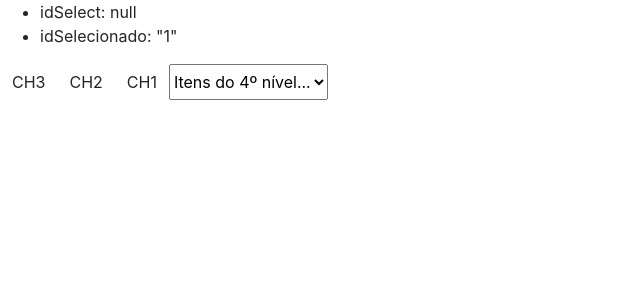
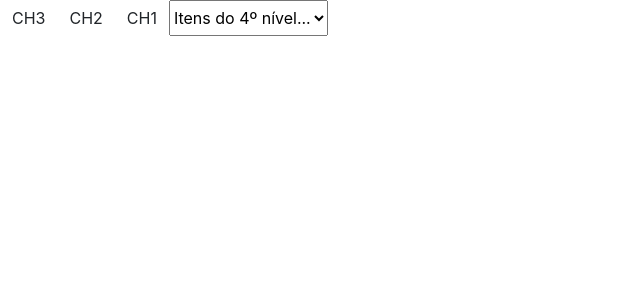
Before and after one commit to antoineelmallah/angular-input-tree-select, an Angular app: page / in a window 1280 px wide. Shown: the top 300 px of the page, without its empty margins (0-640 px from the left). Built offline with nearby package versions, Linux system fonts and the light colour scheme.

Commit message:
1 file modified

```diff
--- a/src/app/input-tree-select/input-tree-select.component.html
+++ b/src/app/input-tree-select/input-tree-select.component.html
@@ -1,17 +1,8 @@
-<ul>
-  <li>idSelect: {{ idSelect | json }}</li>
-  <li>idSelecionado: {{ idSelecionado | json }}</li>
-</ul>
-
 <mat-button-toggle-group name="fontStyle" aria-label="Font Style">
   <mat-button-toggle *ngFor="let no of nos; let i = index" (click)="selecionar(no.id)" [disabled]="i + 1 === nos.length">{{ no?.chave }}</mat-button-toggle>
   <select [(ngModel)]="idSelect">
     <option [ngValue]="null" disabled>Itens do {{ nivel }}º nível...</option>
     <option *ngFor="let item of filhos" [ngValue]="item.id">{{ item.descricao ? item.descricao : item.chave }}</option>
   </select>
-  <!--select #select (change)="selecionar(select.value)" *ngIf="filhos">
-    <option [value]="null">Itens do {{ nivel }}º nível...</option>
-    <option *ngFor="let item of filhos" [value]="item">{{ item.descricao ? item.descricao : item.chave }}</option>
-  </select-->
   <mat-button-toggle (click)="limpar()"><i class="fa fa-trash text-danger"></i></mat-button-toggle>
 </mat-button-toggle-group>
```
